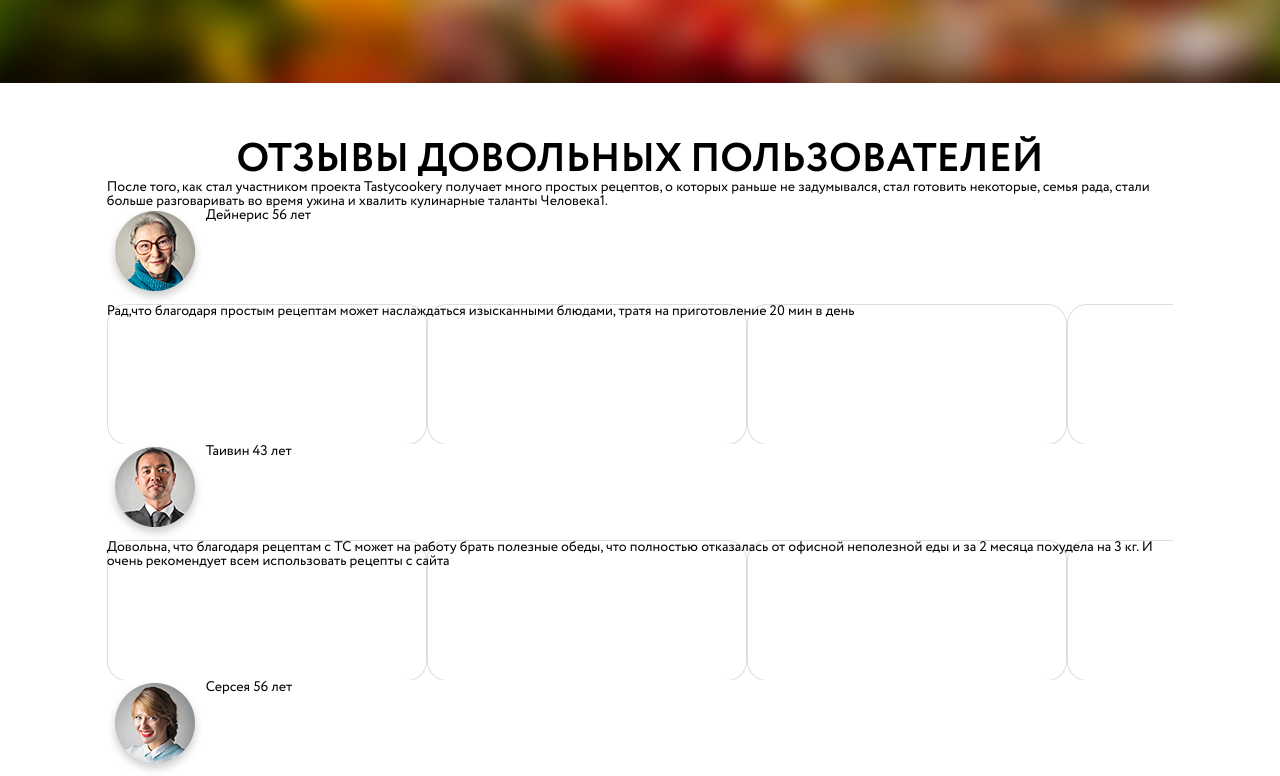
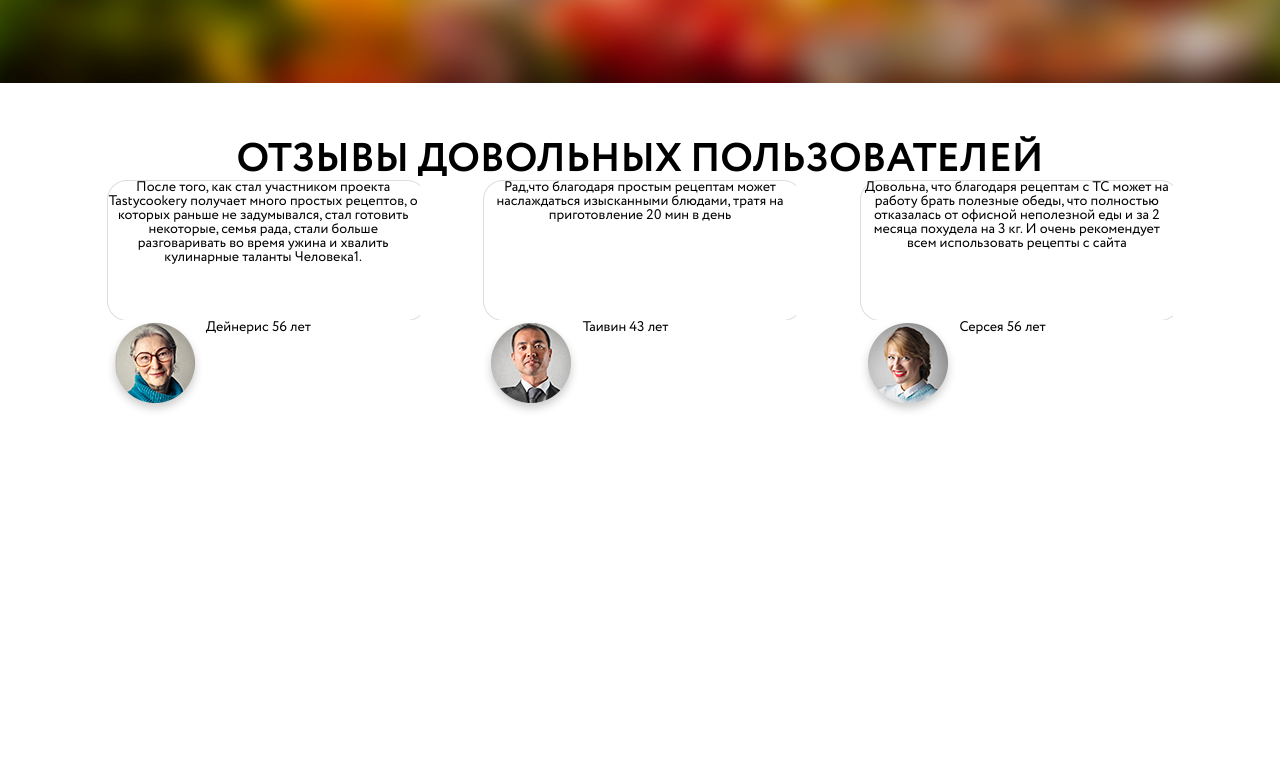
Before and after one commit to xleitor/TastyCookery, a website built with webpack: page index.html in a window 1280 px wide. Shown: the part 1585-2361 px from the top of the page. After the commit the page ends 2001 px from the top, so only its background shows below. Built offline with nearby package versions, Linux system fonts and the light colour scheme.

Commit message:
отредактировал блок user-talk

```diff
--- a/css/stylle.scss
+++ b/css/stylle.scss
@@ -182,12 +182,23 @@ main{
     		text-transform: uppercase;
     	}
     }
-    .user-talk{
-    	background-image: url('../images/png/rectangle.png');
-    	height: 140px;
-    	width:313px;
+    .block-review-user{
+        display:flex;
+        justify-content: space-between;
+        .user-talk{
+            background-image: url('../images/png/rectangle.png');
+            background-repeat: no-repeat;
+            height: 140px;
+            width:313px;
+            span{
+                display: block;
+                text-align:center;
+            }
 
+        }
     }
 
 
+
+
 }
--- a/index.html
+++ b/index.html
@@ -107,8 +107,8 @@
                     <span>Отзывы довольных пользователей</span>
                 </div>
                 <div class="block-review-user">
-                    <div class="review-user-">
-                        <div class="user-talks">
+                    <div class="review-user">
+                        <div class="user-talk">
                             <span>После того, как стал участником проекта Tastycookery получает много простых рецептов,
                             о которых раньше не задумывался, стал готовить некоторые, семья рада, стали больше разговаривать
                             во время ужина и хвалить кулинарные таланты Человека1.</span>
```
Also changed, not shown: css/stylle.css, 1 other file.
